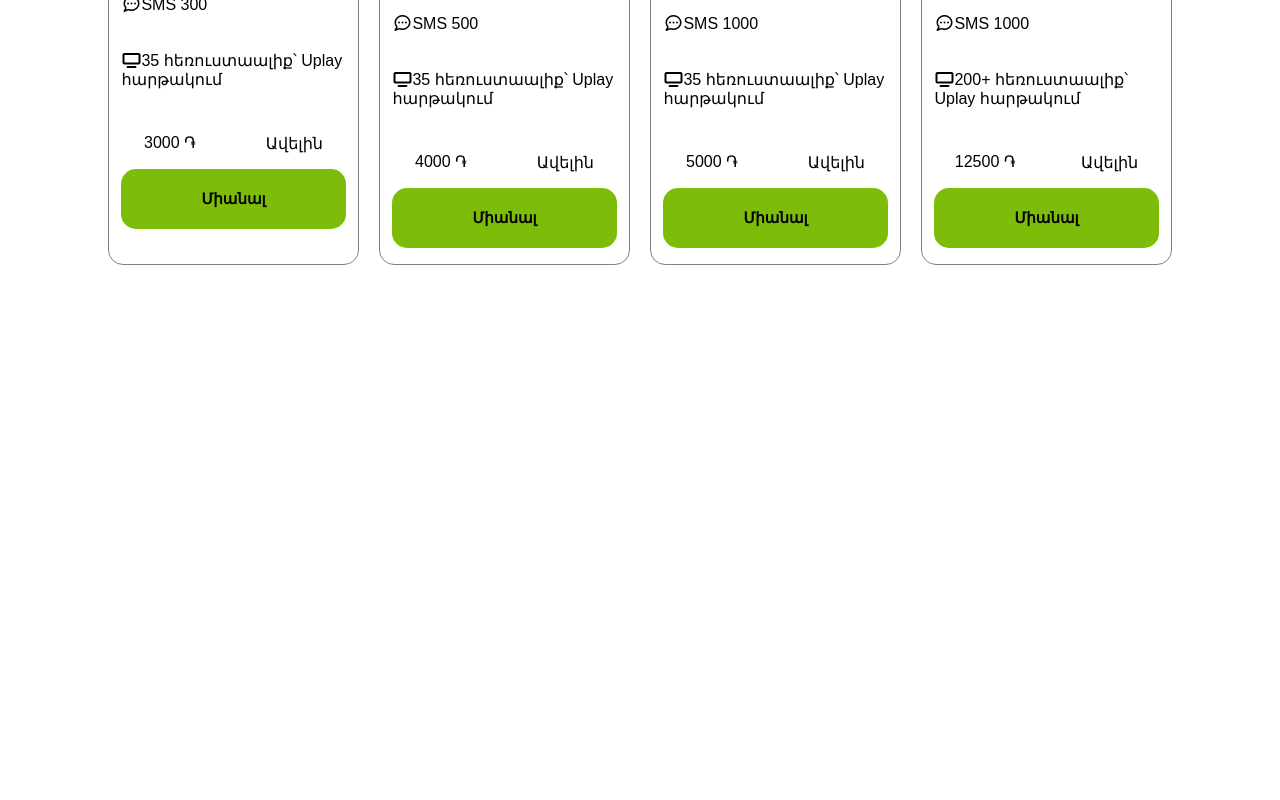
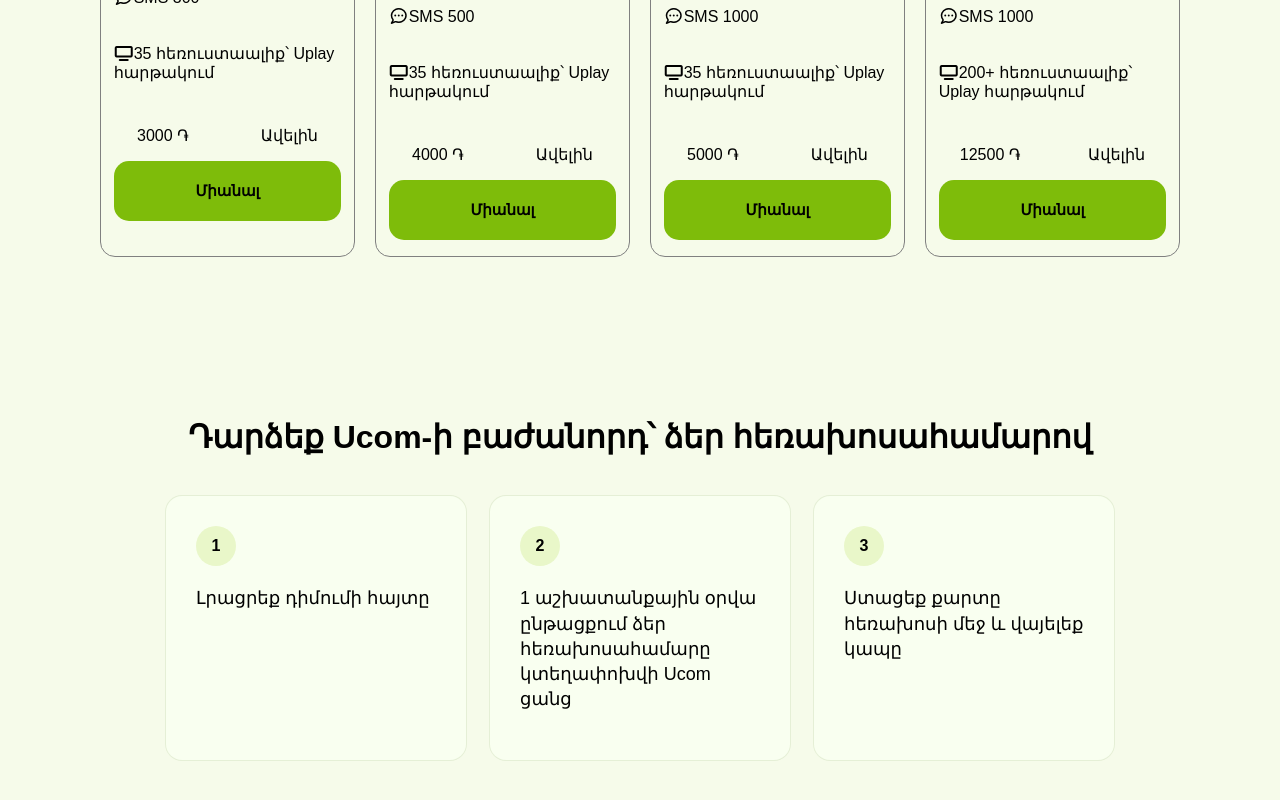
Before and after one commit to vahagndilanyan777ait-sudo/ucom, a React (Vite) app: page / in a window 1280 px wide. Shown: the part 1674-2474 px from the top of the page. Before the commit the page ends 2047 px from the top, so only its background shows below. Built offline with nearby package versions, Linux system fonts and the light colour scheme.

Commit message:
Add beewhithucom component

```diff
--- a/src/App.jsx
+++ b/src/App.jsx
@@ -2,16 +2,19 @@ import Header from './components/header'
 import ImgSlider from './components/imgSlide'
 import Section1 from './components/section1'
 import Patet from './components/patet'
+import Beewhithucom from './components/beewhithucom'
 import './App.css'
 
 function App() {
 
   return (
     <>
-      <Header/>
-      <ImgSlider/>
-      <Section1/>
-      <Patet/>
+      <Header />
+      <ImgSlider />
+      <Section1 />
+      <Patet />
+      <Beewhithucom/>
+
     </>
   )
 }
--- /dev/null
+++ b/src/components/beewhithucom.css
@@ -0,0 +1,47 @@
+body {
+  margin: 0;
+  font-family: Arial, sans-serif;
+  background: #f6fbea;
+}
+
+.container {
+  padding: 40px;
+  text-align: center;
+}
+
+.title {
+  font-size: 32px;
+  margin-bottom: 40px;
+}
+
+.cards {
+  display: flex;
+  gap: 24px;
+  justify-content: center;
+}
+
+.card {
+  background: #f9fff0;
+  border-radius: 16px;
+  padding: 30px;
+  width: 300px;
+  text-align: left;
+  box-shadow: 0 0 0 1px #e5efd6;
+}
+
+.circle {
+  width: 40px;
+  height: 40px;
+  background: #e9f7c9;
+  border-radius: 50%;
+  display: flex;
+  align-items: center;
+  justify-content: center;
+  font-weight: bold;
+  margin-bottom: 20px;
+}
+
+.card p {
+  font-size: 18px;
+  line-height: 1.4;
+}
--- /dev/null
+++ b/src/components/beewhithucom.jsx
@@ -0,0 +1,35 @@
+import "./beewhithucom.css";
+
+export default function Beewhithucom(){
+    return (
+        <>
+        <div className="container">
+      <h1 className="title">
+        Դարձեք Ucom-ի բաժանորդ՝ ձեր հեռախոսահամարով
+      </h1>
+
+      <div className="cards">
+        <div className="card">
+          <div className="circle">1</div>
+          <p>Լրացրեք դիմումի հայտը</p>
+        </div>
+
+        <div className="card">
+          <div className="circle">2</div>
+          <p>
+            1 աշխատանքային օրվա ընթացքում ձեր հեռախոսահամարը
+            կտեղափոխվի Ucom ցանց
+          </p>
+        </div>
+
+        <div className="card">
+          <div className="circle">3</div>
+          <p>
+            Ստացեք քարտը հեռախոսի մեջ և վայելեք կապը
+          </p>
+        </div>
+      </div>
+    </div>
+        </>
+    );
+}
```
